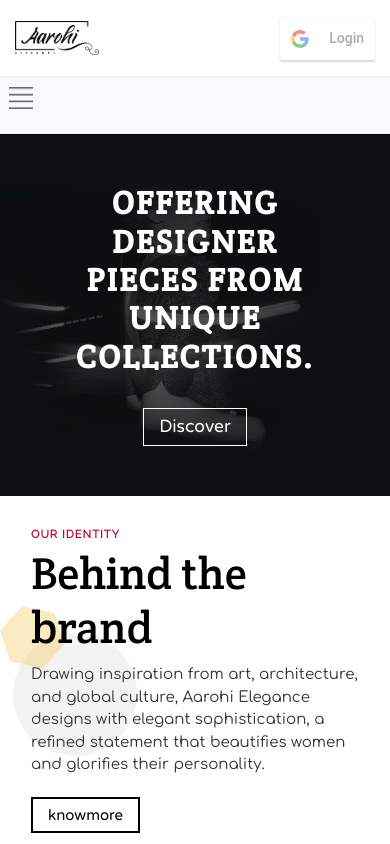
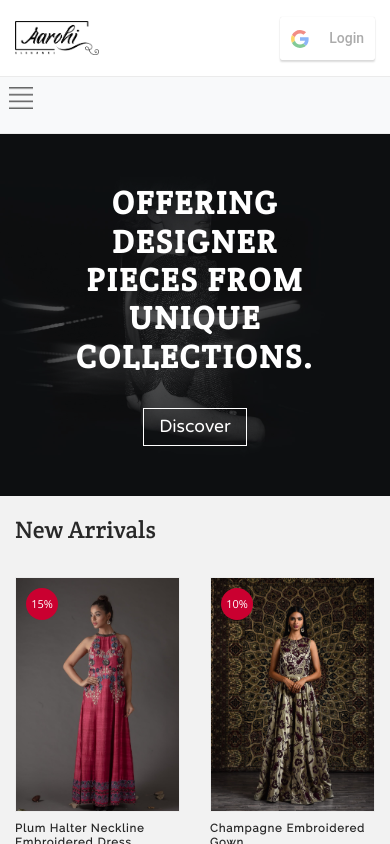
Before and after one commit to aneelkaushikptg/elegance, a React (Create React App) app: page /home in a window 390 px wide. Built offline with nearby package versions, Linux system fonts and the light colour scheme.

Commit message:
home and about changes

```diff
--- a/src/components/About.js
+++ b/src/components/About.js
@@ -1,4 +1,5 @@
 import React from "react";
+// import { Link } from 'react-router-dom';
 
 export class About extends React.Component {
     render() {
@@ -8,6 +9,23 @@ export class About extends React.Component {
                     <div className="about-intro-img">
                         <h2>About Aarohi Elegance</h2>
                     </div>
+
+                    <div className="container about-intro-identity">
+                        <div className="about-intro-identity-left col-12 col-md-7">
+                            <h4>Our Identity</h4>
+                            <h2>Behind the brand</h2>
+                            <p>Drawing inspiration from art, architecture, and global culture, Aarohi Elegance
+                              designs with elegant sophistication, a refined statement that beautifies
+                          women and glorifies their personality.</p>
+                            {/* <Link to="/about" className="btn btn-border m-t-20">
+                                knowmore
+                           </Link> */}
+                        </div>
+                        <div className="about-intro-identity-right col-md-5 d-none d-sm-block">
+                            <img src={require('../images/identity.jpg')} className="img-fluid" alt="Identity" />
+                        </div>
+                    </div>
+
                     <p>
                         <span>Aarohi Elegance</span>, was founded in 2018 by Komali Kandadai. Her vision was to create a friendly,
                         welcoming space that showcases the best of luxury Indian fashion for women.
--- a/src/components/Home.js
+++ b/src/components/Home.js
@@ -27,22 +27,6 @@ class Home extends React.Component {
                         <Link to="/collections" className="btn btn-border">
                             Discover
                </Link>
-                    </div>
-                </div>
-
-                <div className="container home-identity">
-                    <div className="home-identity-left col-12 col-md-7">
-                        <h4>Our Identity</h4>
-                        <h2>Behind the brand</h2>
-                        <p>Drawing inspiration from art, architecture, and global culture, Aarohi Elegance
-                          designs with elegant sophistication, a refined statement that beautifies
-                          women and glorifies their personality.</p>
-                        <Link to="/about" className="btn btn-border m-t-20">
-                            knowmore
-                  </Link>
-                    </div>
-                    <div className="home-identity-right col-md-5 d-none d-sm-block">
-                        <img src={require('../images/identity.jpg')} className="img-fluid" alt="Identity" />
                     </div>
                 </div>
 
--- a/src/components/admin/Dashboard.js
+++ b/src/components/admin/Dashboard.js
@@ -18,15 +18,15 @@ export class Dashboard extends React.Component {
                 price: '',
                 discount: '',
                 fabric: '',
+                qty: '',
                 description: '',
-                category: '',
-                gender: '',
-                sale: '',
-                arrival: '',
+                category: 'designer',
+                gender: 'women',
+                sale: 'no',
                 range: '',
-                arrival: "new",
+                arrival: 'new',
                 liked: false,
-                coverimg: "",
+                coverimg: '',
                 images: [""],
                 sizes: []
             },
@@ -156,6 +156,7 @@ export class Dashboard extends React.Component {
                                             <th>Price</th>
                                             <th>Discount</th>
                                             <th>Sale Price</th>
+                                            <th>Qty</th>
                                             <th>Description</th>
                                             <th>Fabric</th>
                                             <th>Sale</th>
@@ -167,7 +168,8 @@ export class Dashboard extends React.Component {
                                             return (
                                                 <tr key={product.id}>
                                                     <td>{index + 1}</td>
-                                                    <td><img alt={product.name} src={`${imageURL}${product.coverimg}`} className="smallimg" /></td>
+                                                    {/* <td><img alt={product.name} src={`${imageURL}${product.coverimg}`} className="smallimg" /></td> */}
+                                                    <td><img alt={product.name} src={product.coverimg} className="smallimg" /></td>
                                                     <td>{product.name}</td>
                                                     {/* <td>
                                                         {product.sizes.map(sizes => (
@@ -177,6 +179,7 @@ export class Dashboard extends React.Component {
                                                     <td>{product.price}</td>
                                                     <td>{product.discount}%</td>
                                                     <td>{product.finalprice}</td>
+                                                    <td>{product.qty}</td>
                                                     <td>{product.description}</td>
                                                     <td>{product.fabric}</td>
                                                     <td>{product.sale}</td>
@@ -203,6 +206,8 @@ export class Dashboard extends React.Component {
                                             <input type="text" name="price" className="form-control" placeholder="Product Price*" value={this.state.newproduct.price}
                                                 onChange={this.handleNewProduct} />
                                             <input type="text" name="range" className="form-control" placeholder="Price Range*" value={this.state.newproduct.range}
+                                                onChange={this.handleNewProduct} />
+                                            <input type="text" name="range" className="form-control" placeholder="Price Qty*" value={this.state.newproduct.qty}
                                                 onChange={this.handleNewProduct} />
                                             <input type="text" name="discount" className="form-control" placeholder="Discount*" value={this.state.newproduct.discount}
                                                 onChange={this.handleNewProduct} />
@@ -247,9 +252,10 @@ export class Dashboard extends React.Component {
                                             </select>
                                         </div>
                                         <div className="col-md-6 form-group">
+                                            <input type="text" className="form-control" placeholder="Cover Image*" value={this.state.newproduct.coverimg} />
                                             <textarea name="description" className="form-control" placeholder="Description*" onChange={this.handleNewProduct} value={this.state.newproduct.description}
                                             ></textarea>
-                                            <input type="file" className="form-control" placeholder="Select Cover Image*" onChange={this.handleNewProduct} value={this.state.newproduct.coverimg} />
+
                                             {/* <ImageUploader
                                                 withIcon={true}
                                                 buttonText='Choose images'
--- a/src/styles/main.css
+++ b/src/styles/main.css
@@ -223,24 +223,6 @@ a:hover {
             background: #fff;
             color: #000;
             font-weight: 600; }
-    .wrapper .home-identity {
-      padding: 1rem;
-      display: flex;
-      flex-flow: row nowrap;
-      justify-content: center;
-      align-items: center;
-      background: url(../../src/images/identitybg.svg);
-      background-size: 35% auto;
-      background-repeat: no-repeat;
-      background-position: left center; }
-      .wrapper .home-identity-left h2 {
-        margin: 0 0 10px 0;
-        font-size: 2.8rem; }
-      .wrapper .home-identity-left p {
-        font-family: 'Comfortaa', cursive;
-        margin: 0; }
-      .wrapper .home-identity-right {
-        padding: 2.5rem; }
     .wrapper .home-shop {
       padding: 2rem;
       display: flex;
@@ -318,6 +300,24 @@ a:hover {
         text-align: right;
         margin-bottom: 1rem;
         text-align: center; }
+    .wrapper .about-intro-identity {
+      padding: 1rem;
+      display: flex;
+      flex-flow: row nowrap;
+      justify-content: center;
+      align-items: center;
+      background: url(../../src/images/identitybg.svg);
+      background-size: 35% auto;
+      background-repeat: no-repeat;
+      background-position: left center; }
+      .wrapper .about-intro-identity-left h2 {
+        margin: 0 0 10px 0;
+        font-size: 2.8rem; }
+      .wrapper .about-intro-identity-left p {
+        font-family: 'Comfortaa', cursive;
+        margin: 0; }
+      .wrapper .about-intro-identity-right {
+        padding: 2.5rem; }
     .wrapper .about-intro p {
       font-family: 'Comfortaa', cursive;
       font-size: 13px;
--- a/src/styles/main.scss
+++ b/src/styles/main.scss
@@ -289,30 +289,6 @@ a {
         }
       }
     }
-    &-identity{
-      padding: 1rem;
-      display:flex;
-      flex-flow: row nowrap;
-      justify-content: center;
-      align-items: center;
-      background:url(../../src/images/identitybg.svg);
-      background-size: 35% auto;
-      background-repeat: no-repeat;
-      background-position: left center;
-      &-left{
-        h2{
-          margin:0 0 10px 0;
-          font-size: 2.8rem;
-        }
-        p{
-          font-family: 'Comfortaa', cursive;
-          margin:0;
-        }
-      }
-      &-right{
-        padding: 2.5rem;
-      }
-    }
     &-shop{
       padding: 2rem;
       display:flex;
@@ -404,6 +380,30 @@ a {
           text-align: right;
           margin-bottom: 1rem;
           text-align: center;
+        }
+      }
+      &-identity{
+        padding: 1rem;
+        display:flex;
+        flex-flow: row nowrap;
+        justify-content: center;
+        align-items: center;
+        background:url(../../src/images/identitybg.svg);
+        background-size: 35% auto;
+        background-repeat: no-repeat;
+        background-position: left center;
+        &-left{
+          h2{
+            margin:0 0 10px 0;
+            font-size: 2.8rem;
+          }
+          p{
+            font-family: 'Comfortaa', cursive;
+            margin:0;
+          }
+        }
+        &-right{
+          padding: 2.5rem;
         }
       }
 
```
Also changed, not shown: 2 other files (tests, documents, lock files or other folders).
